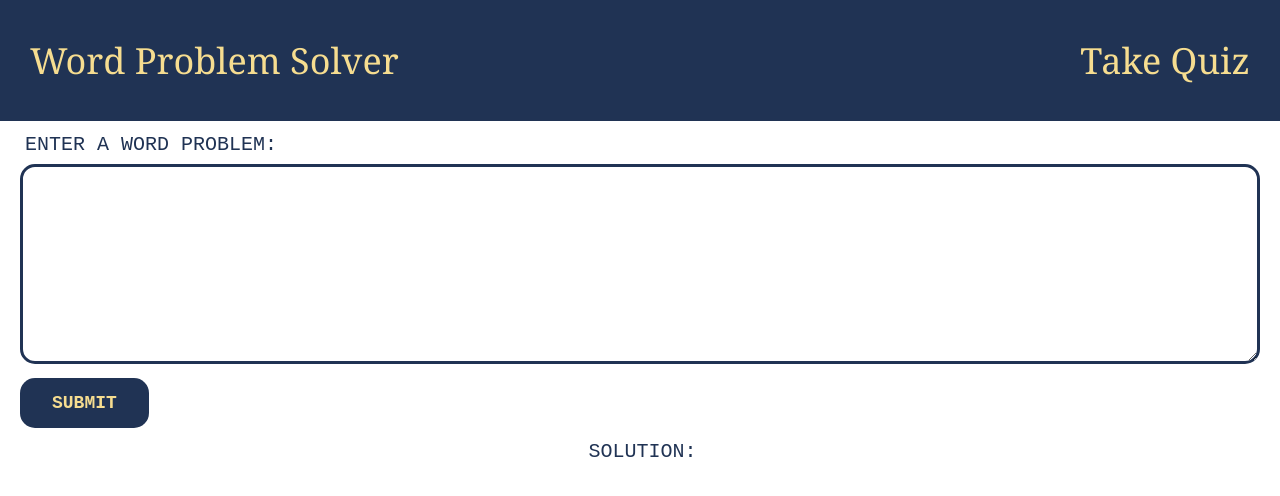
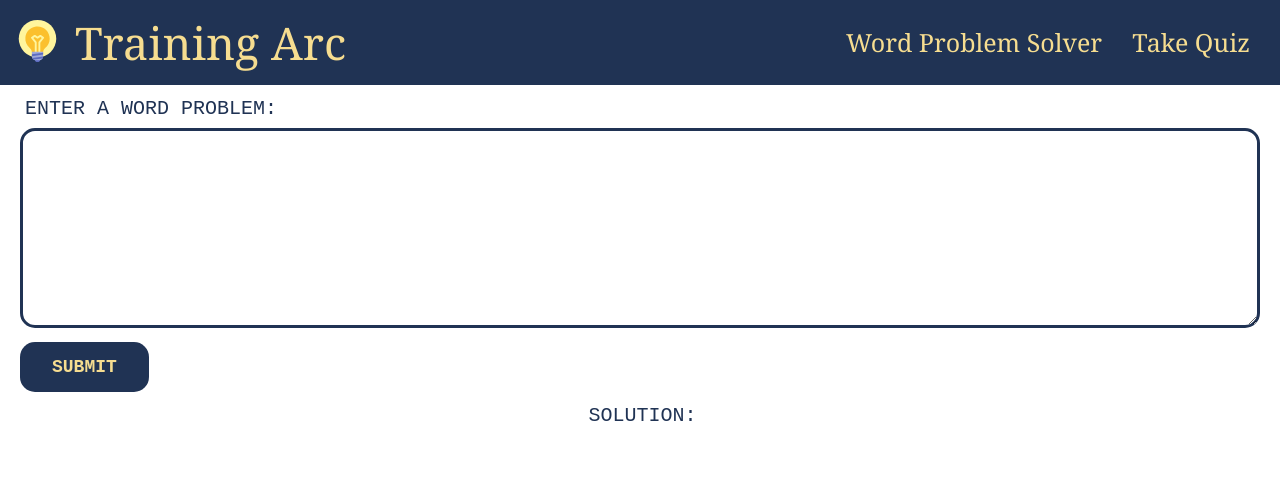
Before and after one commit to ryansniu/Training-Arc, a React (Create React App) app: page / in a window 1280 px wide. Shown: the top 496 px of the page. Built offline with nearby package versions, Linux system fonts and the light colour scheme.

Commit message:
added title + style update for navbar

```diff
--- a/src/components/navbar/index.jsx
+++ b/src/components/navbar/index.jsx
@@ -1,15 +1,27 @@
 import './style.css';
 import {Link} from 'react-router-dom';
+import { IconContext } from "react-icons";
+import { FcIdea } from "react-icons/fc";
 
 function Navbar() {
   return (
       <div className="navbar">
-        <p className="navbar-component">
-            <Link to="/" style={{ textDecoration: 'none', color: "#F6DD90" }}>Word Problem Solver</Link>
-        </p>
-        <p className="navbar-component">
-            <Link to="/take-quiz" style={{ textDecoration: 'none', color: "#F6DD90" }}>Take Quiz</Link>
-        </p>
+        <div className="navbar-left">
+          <IconContext.Provider value={{ size: '45px',  className: "icon-style"}}>
+            <div>
+              <FcIdea />
+            </div>
+          </IconContext.Provider>
+          <text className="title">Training Arc</text>
+        </div>
+        <div className="navbar-right">
+          <p className="navbar-component-right">
+              <Link to="/input-form" style={{ textDecoration: 'none', color: "#F6DD90" }}>Word Problem Solver</Link>
+          </p>
+          <p className="navbar-component-right">
+              <Link to="/take-quiz" style={{ textDecoration: 'none', color: "#F6DD90" }}>Take Quiz</Link>
+          </p>
+        </div>
       </div>
   );
 }
--- a/src/components/navbar/style.css
+++ b/src/components/navbar/style.css
@@ -6,18 +6,37 @@
     padding-right: 15px;
 }
 
-.navbar-component {
+.navbar-left {
+    display: flex;
+    justify-content: space-evenly;
+    align-self: left;
+}
+
+.icon-style {
+    align-self: center;
+    padding-top: 18px;
+    padding-bottom: 18px;
+}
+
+.title {
+    align-self: center;
     color: #F6DD90;
-    font-size: 36px;
+    font-size: 45px;
     font-family: Georgia, 'Times New Roman', Times, serif;
     padding-left: 15px;
     padding-right: 15px;
 }
 
+.navbar-right {
+    display: flex;
+    justify-content: space-evenly;
+    align-self: right;
+}
+
 .navbar-component-right {
     align-self: right;
     color: #F6DD90;
-    font-size: 36px;
+    font-size: 25px;
     font-family: Georgia, 'Times New Roman', Times, serif;
     padding-left: 15px;
     padding-right: 15px;
```
